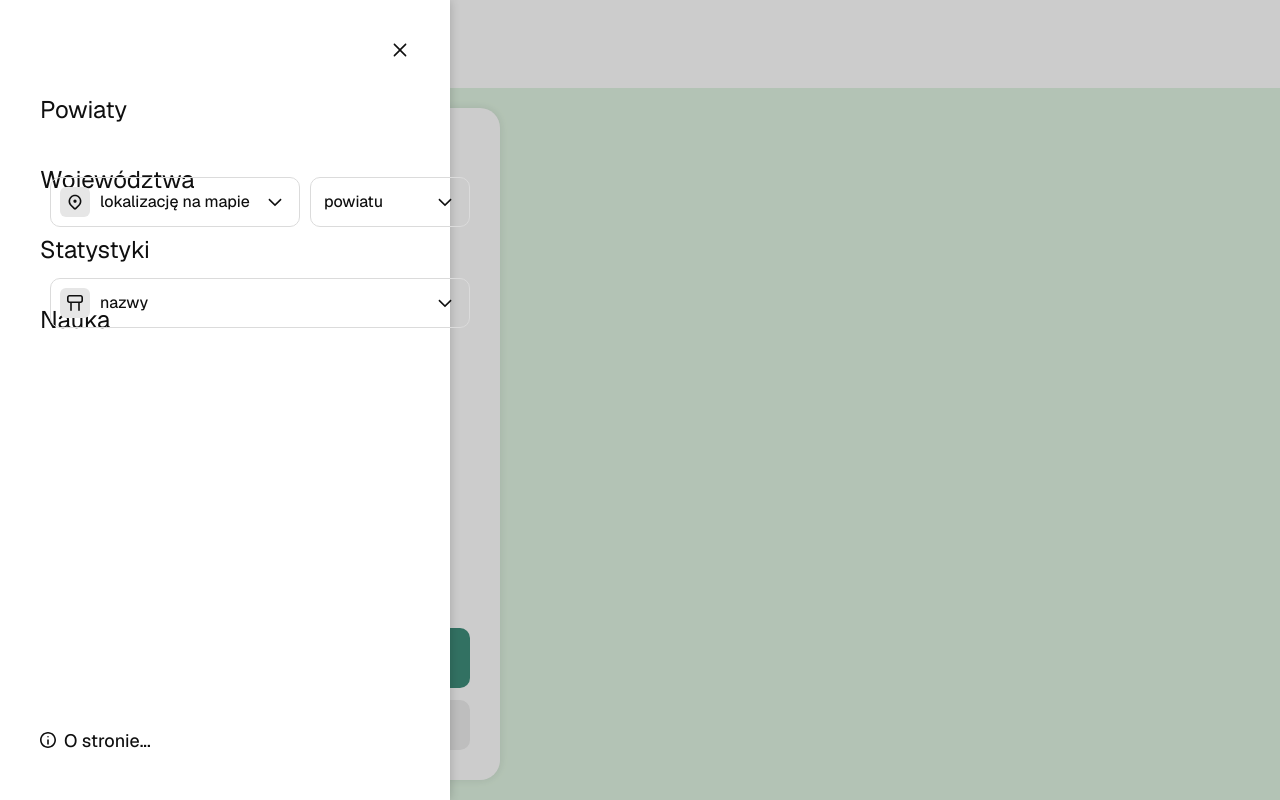
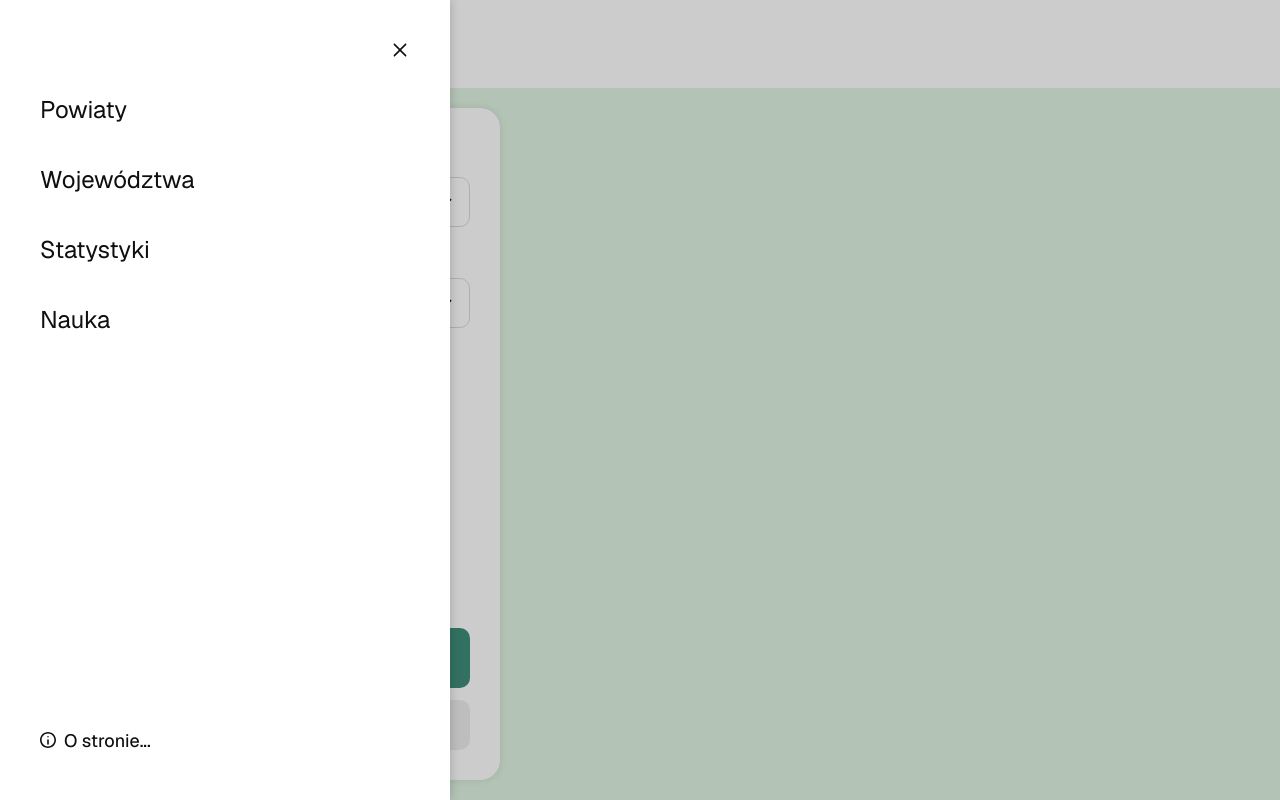
Before and after one commit to bmorawiec/quiz-powiaty, a React (Vite) app: page / in a window 1280 px wide. Both pictures are taken after a click on the button "Otwórz menu nawigacji". Built offline with nearby package versions, Linux system fonts and the light colour scheme.

Commit message:
fix(src/ui): fix z-index of nav popups
* fix z-index of Drawer
* fix z-index of DropdownDestination popup

```diff
--- a/src/ui/pageLayout/mobileNav/Drawer.tsx
+++ b/src/ui/pageLayout/mobileNav/Drawer.tsx
@@ -29,14 +29,14 @@ export function Drawer({ state, onClose }: DrawerProps) {
 
     return (<>
         <div
-            className={clsx("bg-black/20 fixed left-0 top-0 size-full",
+            className={clsx("bg-black/20 fixed left-0 top-0 size-full z-1000",
                 (state === "slideIn") ? "animate-fade-in-slow" : "animate-fade-out-slow")}
             onPointerDown={onClose}
         />
         <div
             role="navigation"
             className={clsx("flex flex-col bg-white dark:bg-gray-90 fixed left-0 top-0 w-[450px] max-sm:w-full h-full",
-                "p-[15px] pb-[30px] shadow-sm shadow-black/20 overflow-auto",
+                "p-[15px] pb-[30px] shadow-sm shadow-black/20 overflow-auto z-1000",
                 (state === "slideIn") ? "animate-slide-in-left" : "animate-slide-out-left")}
         >
             <button
--- a/src/ui/pageLayout/nav/DropdownDestination.tsx
+++ b/src/ui/pageLayout/nav/DropdownDestination.tsx
@@ -54,7 +54,7 @@ export function DropdownDestination({ label, where, className, children }: Dropd
 
             {dropdownState !== "hidden" && (
                 <div
-                    className={clsx("absolute left-[160px] top-[70px] pt-[10px]",
+                    className={clsx("absolute left-[160px] top-[70px] pt-[10px] z-1000",
                         (dropdownState === "animIn") ? "animate-fade-in" : "animate-fade-out pointer-events-none")}
                 >
                     <div className="w-[820px] bg-white dark:bg-gray-90 shadow-sm shadow-black/10 rounded-[20px]
```
